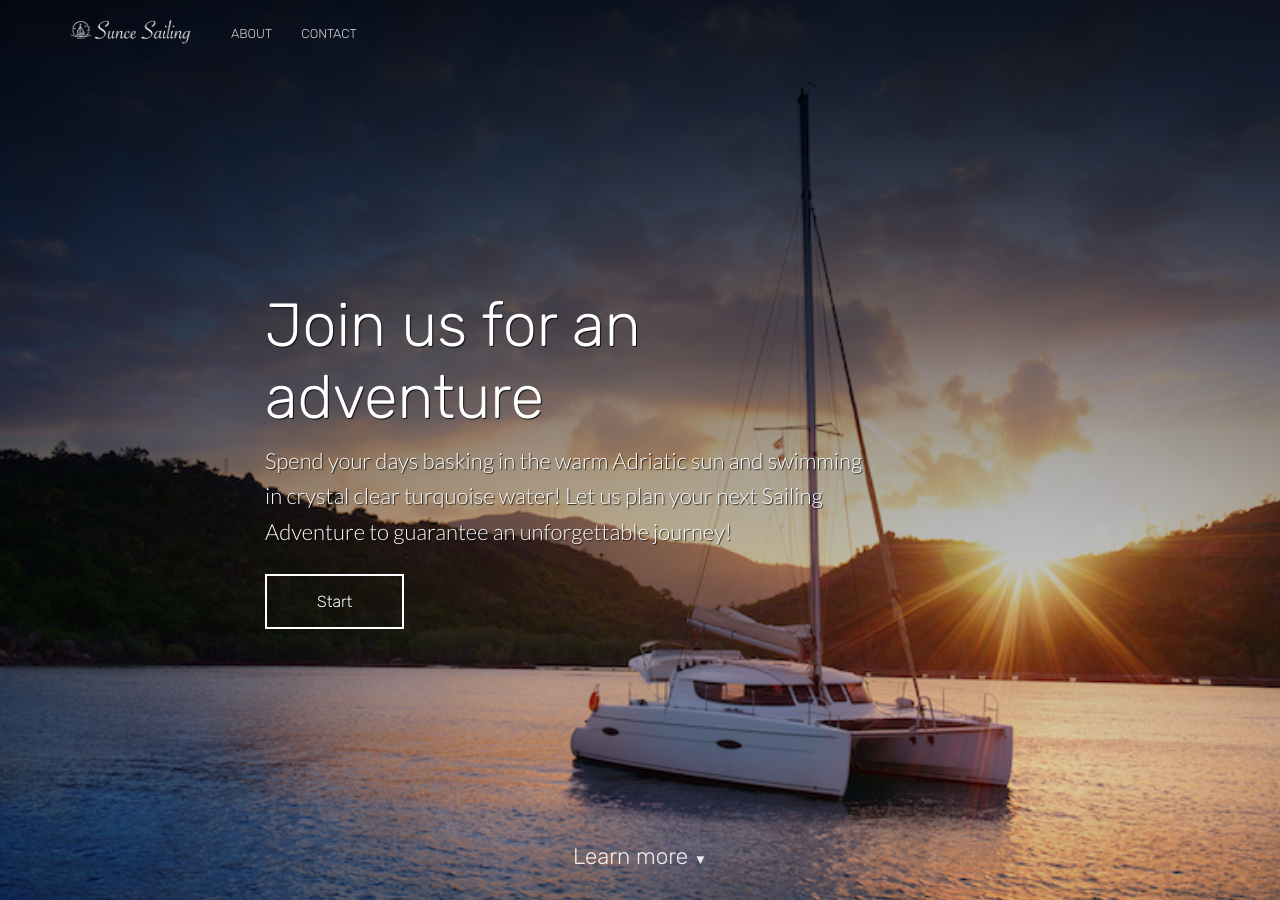
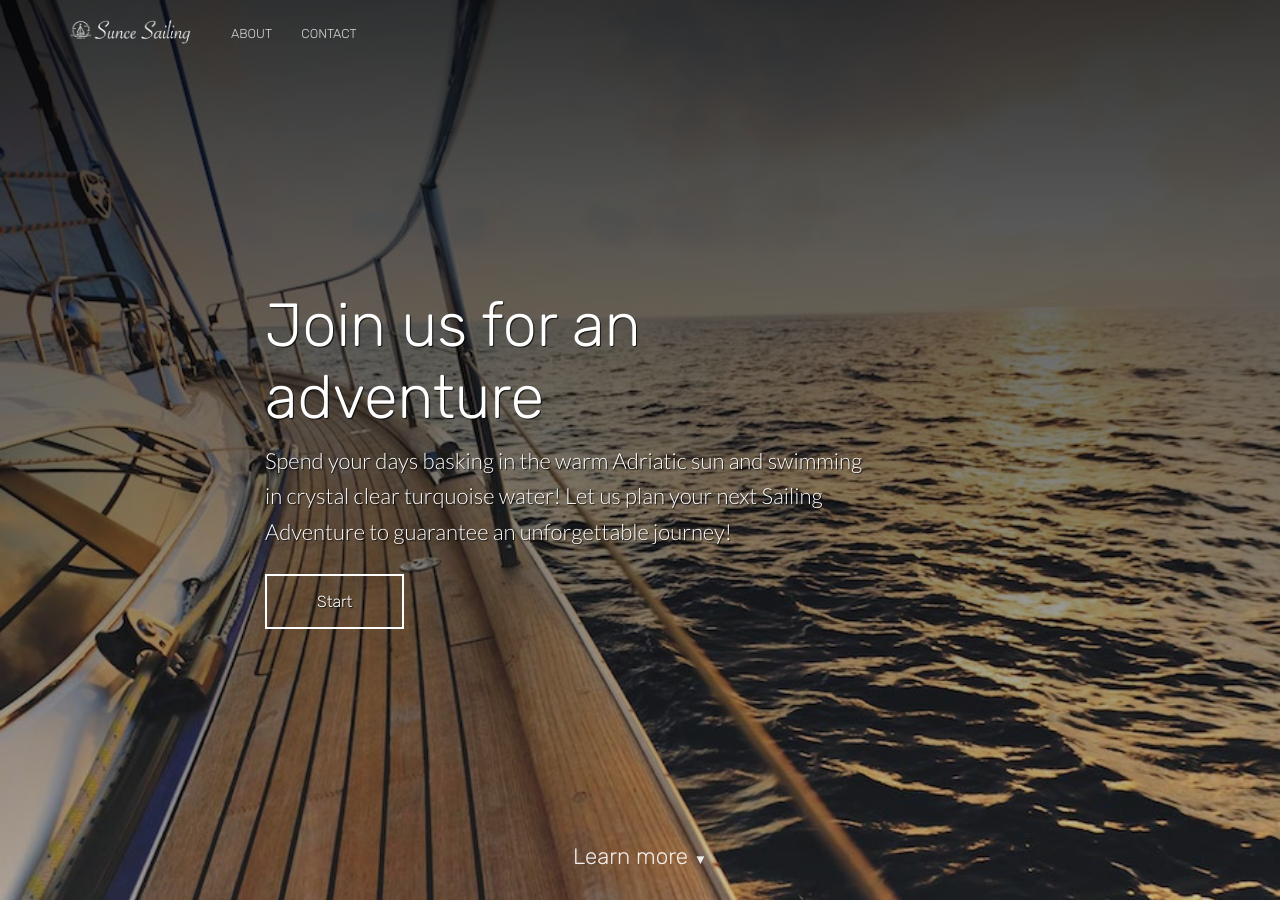
Before and after one commit to bdombro/bdombro.github.io, a Jekyll site: the page built from index.html, in a window 1280 px wide and 900 px high. Built offline with Jekyll 4.4.1, drawn with Linux system fonts in a browser that asks for light colours; nearby versions of some CDN libraries.

Commit message:
New home image

```diff
--- a/_sass/landing-page.scss
+++ b/_sass/landing-page.scss
@@ -38,7 +38,7 @@
 	}
 
 	&.index {
-		background-image: linear-gradient(to bottom,rgba(0,0,0,.65) 0,rgba(0, 0, 0, 0) 100%), url(/images/bigstock-Yacht--Catamaran-in-the-tropi-129668618.jpg);
+		background-image: linear-gradient(to bottom,rgba(0,0,0,.8) 0,rgba(0,0,0,.2) 100%), url(/images/Sailing2.jpg);
 	}
 	&.about {
 		background-image: url(/images/rod-long-204281-small.jpg);
```
Also changed, not shown: images/Sailing2.jpg (added).
